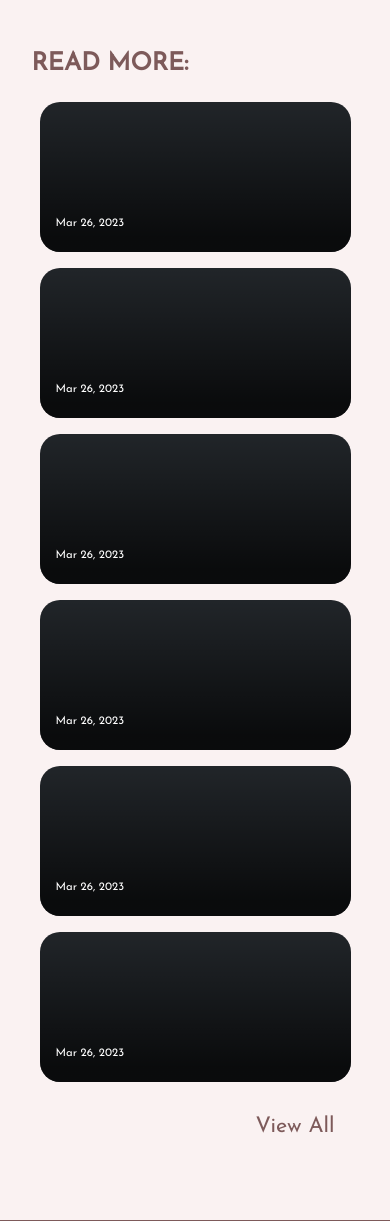
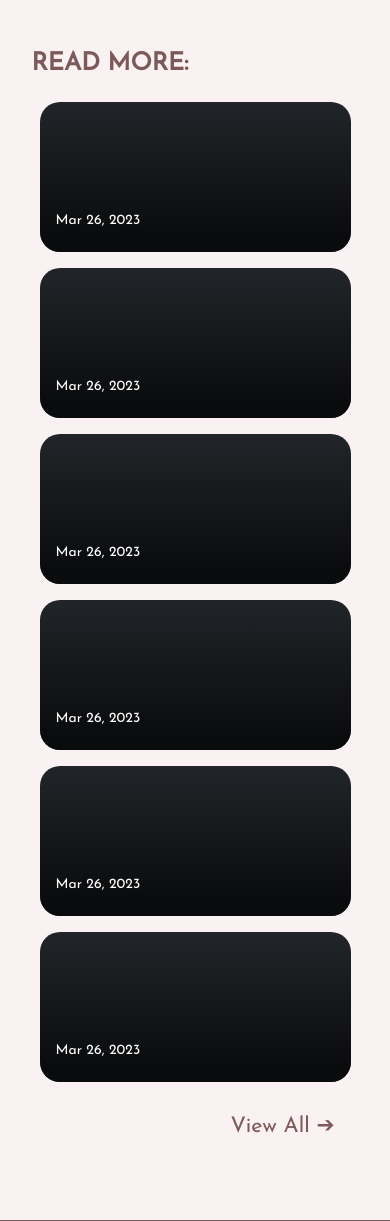
Before and after one commit to happy-the-cat/tls-wm2023, a PHP site: page / in a window 390 px wide. Shown: the part 1569-2790 px from the top of the page. Run offline with PHP 8.4, Linux system fonts and the light colour scheme; data that the repository does not hold is empty; some libraries are stand-ins or nearby versions.

Commit message:
added arrow to view all btn, up article title font size

```diff
--- a/css/articles.css
+++ b/css/articles.css
@@ -64,10 +64,8 @@
 @media only screen and (max-width: 991.98px) {
 	#articles .card-title  {
 		-webkit-line-clamp: 2;  /* defines # of lines */
-		font-size: large;
 	}
 	#articles .card-text {
-		font-size: small;
 		margin-bottom: -10px;
 	}
 }
--- a/modules/articles.php
+++ b/modules/articles.php
@@ -72,7 +72,7 @@ $_ARTICLE_INFO = fetchInfo($wp_url);
 					<div class="card-img" style="background-image: url(<?php echo $article_image; ?>);">
 					</div>
 					<div class="card-img-overlay d-flex flex-column justify-content-end">
-						<h5 class="card-title"><?php echo $article_title; ?></h5>
+						<h4 class="card-title"><?php echo $article_title; ?></h4>
 						<p class="card-text"><small><?php echo $article_date; ?></small></p>
 						<a href="<?php echo $article_link; ?>" class="btn stretched-link"></a>
 					</div>
@@ -85,7 +85,7 @@ $_ARTICLE_INFO = fetchInfo($wp_url);
 	<!-- View All button -->
 	<h4 class="text-end" style="margin: auto; padding-right: 24px;">
 		<a href="https://thelasallian.com/kicker/women/" target=”_blank”>
-			View All
+			View All ➔
 		</a>
 	</h4>
 </section>
```
